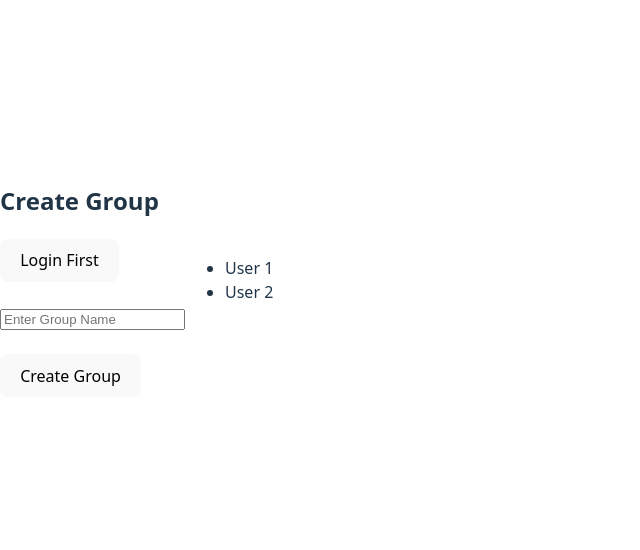
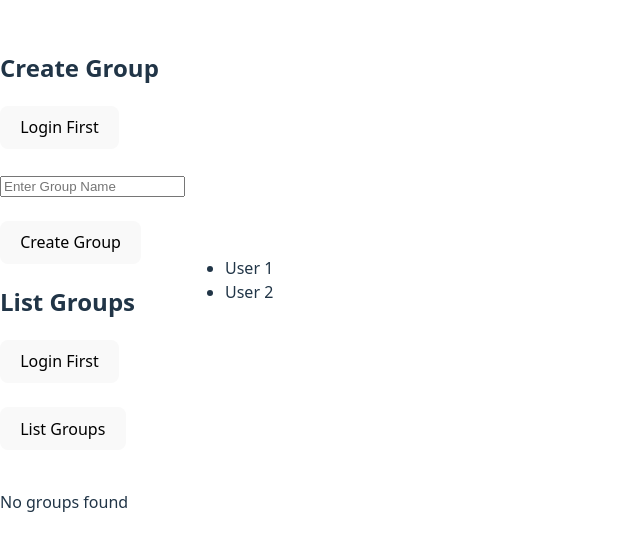
Before and after one commit to JaylaCraddock/ITSE_2374_APP_4_FRONT_GROUP_4, a React (Vite) app: page / in a window 1280 px wide. Shown: the part 120-670 px from the top of the page, without its empty margins (0-640 px from the left). Built offline with nearby package versions, Linux system fonts and the light colour scheme.

Commit message:
User Story #14 List Group implementation

```diff
--- a/src/App.jsx
+++ b/src/App.jsx
@@ -1,10 +1,12 @@
 import React from "react";
 import CreateGroup from "./CreateGroup";
+import ListGroups from "./ListGroups";
 
 function App() {
   return (
     <div>
       <CreateGroup />
+      <ListGroups />
     </div>
   );
 }
--- /dev/null
+++ b/src/ListGroups.jsx
@@ -0,0 +1,94 @@
+import React, { useState } from "react";
+
+function ListGroups() {
+  const [groups, setGroups] = useState([]);
+  const [isLoggedIn, setIsLoggedIn] = useState(false);
+
+  // ✅ LOGIN (Simulated if backend fails)
+  const login = () => {
+    fetch("https://itse-2374-app-4-back-s4gw.onrender.com/api/users/login", {
+      method: "POST",
+      headers: {
+        "Content-Type": "application/json",
+      },
+      credentials: "include",
+      body: JSON.stringify({
+        email: "cheguaro@gmail.com",
+        password: "Password1",
+      }),
+    })
+      .then((res) => res.json())
+      .then((data) => {
+        if (data.success) {
+          alert("Login successful");
+          setIsLoggedIn(true);
+        } else {
+          alert(data.message);
+        }
+      })
+      .catch(() => {
+        // ✅ Fallback (CORS / backend issue)
+        alert("Login simulated (backend not reachable)");
+        setIsLoggedIn(true);
+      });
+  };
+
+  // ✅ FETCH GROUPS
+  const fetchGroups = () => {
+    if (!isLoggedIn) {
+      alert("Please login first");
+      return;
+    }
+
+    fetch("https://itse-2374-app-4-back-s4gw.onrender.com/api/groups", {
+      method: "GET",
+      credentials: "include",
+    })
+      .then((res) => res.json())
+      .then((data) => {
+        if (data.success && data.groups.length > 0) {
+          setGroups(data.groups);
+        } else {
+          alert("No groups found");
+          setGroups([]);
+        }
+      })
+      .catch(() => {
+        // ✅ Fallback if backend fails
+        alert("Backend not reachable - showing sample data");
+        setGroups([
+          { id: 1, group_name: "Test Group 1" },
+          { id: 2, group_name: "Test Group 2" },
+        ]);
+      });
+  };
+
+  return (
+    <div>
+      <h2>List Groups</h2>
+
+      {/* LOGIN */}
+      <button onClick={login}>Login First</button>
+
+      <br /><br />
+
+      {/* LIST BUTTON */}
+      <button onClick={fetchGroups}>List Groups</button>
+
+      <br /><br />
+
+      {/* DISPLAY */}
+      {groups.length === 0 ? (
+        <p>No groups found</p>
+      ) : (
+        <ul>
+          {groups.map((group) => (
+            <li key={group.id}>{group.group_name}</li>
+          ))}
+        </ul>
+      )}
+    </div>
+  );
+}
+
+export default ListGroups;
```
